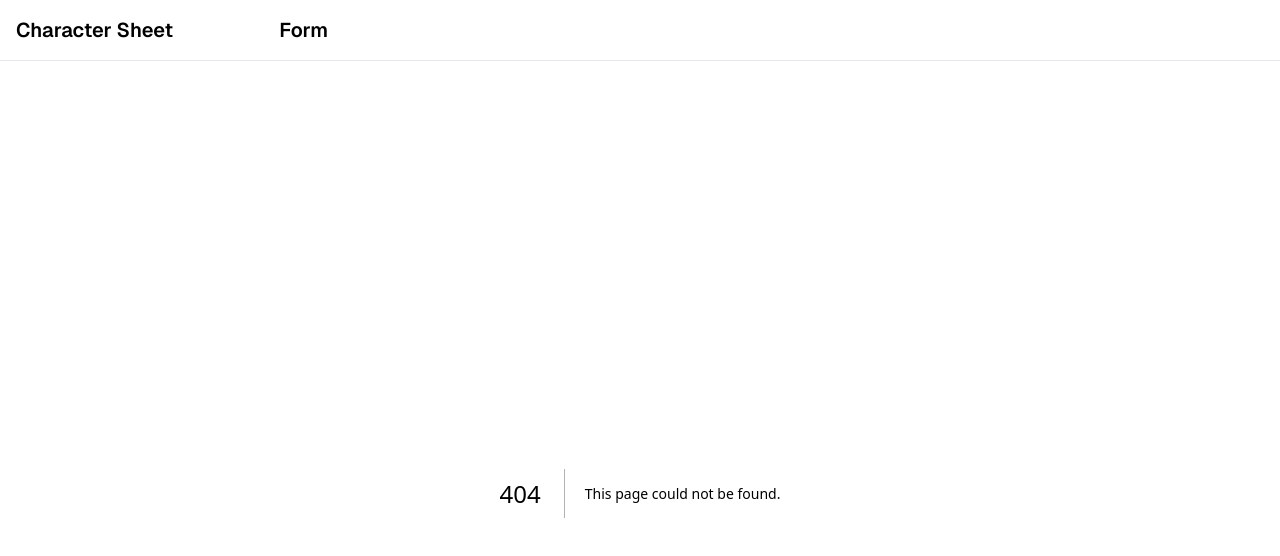
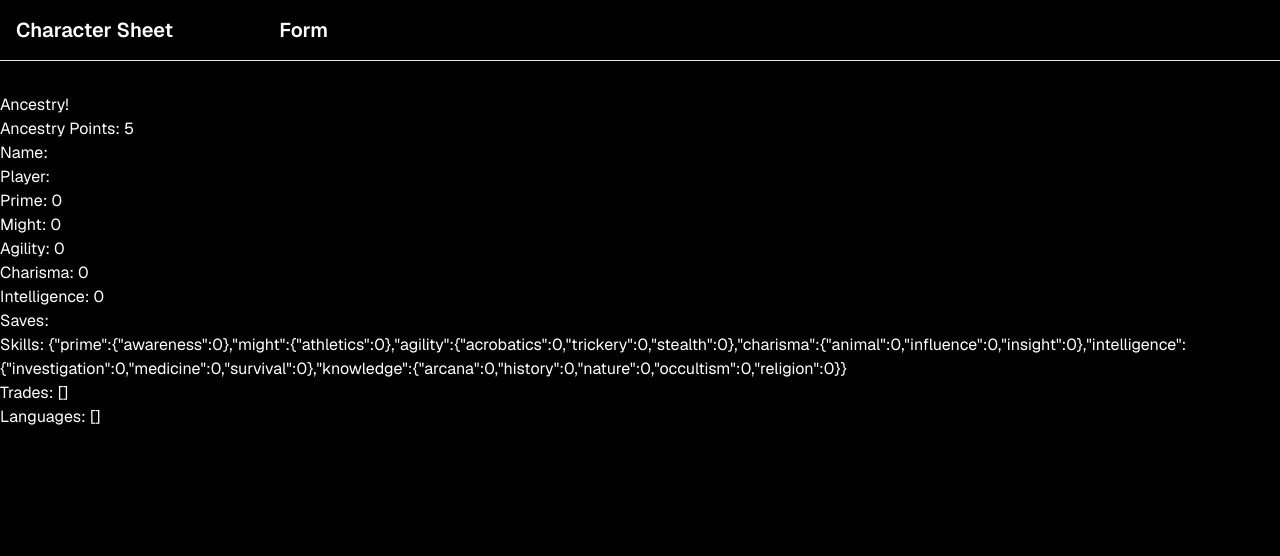
Before and after one commit to thegouge/dc20-beyond, a Next.js app: page /form/ancestries in a window 1280 px wide. Before the commit this address had no page. Shown: the top 556 px of the page. Built offline with nearby package versions, Linux system fonts and the light colour scheme.

Commit message:
Adding Ancestries as a post-form check-in

```diff
--- /dev/null
+++ b/src/app/form/ancestries/page.tsx
@@ -0,0 +1,40 @@
+"use client";
+
+import { useContext, useState } from "react";
+import { CharacterContext } from "~/helpers/characterContext";
+
+export default function AncestriesPage() {
+  const character = useContext(CharacterContext);
+  const [ancestryPoints, setAncestryPoints] = useState(5);
+
+  return (
+    <div>
+      Ancestry!
+      <br />
+      Ancestry Points: {ancestryPoints}
+      <br />
+      Name: {character.name}
+      <br />
+      Player: {character.playerName}
+      <br />
+      Prime: {character.prime}
+      <br />
+      Might: {character.might}
+      <br />
+      Agility: {character.agility}
+      <br />
+      Charisma: {character.charisma}
+      <br />
+      Intelligence: {character.intelligence}
+      <br />
+      Saves: {character.attributeSaveMasteries}
+      <br />
+      Skills: {JSON.stringify(character.skillMasteries)}
+      <br />
+      Trades: {JSON.stringify(character.trades)}
+      <br />
+      Languages: {JSON.stringify(character.languages)}
+      <br />
+    </div>
+  );
+}
```
